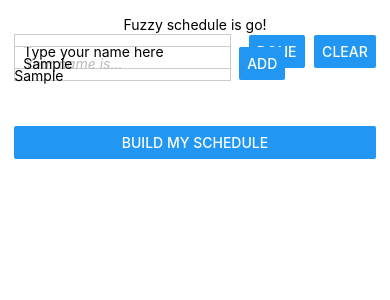
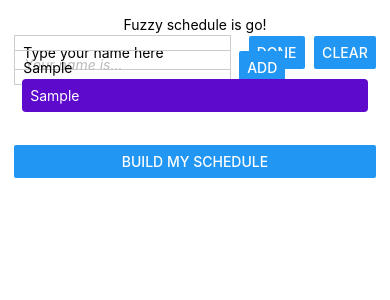
Before and after one commit to TomRosenbloom/fuzzy, a React Native app: screen / in a window 390 px wide. Both pictures are taken after typing "Sample" into the empty fields and a click on the button "ADD". Shown: the top 300 px of the page. Built offline with nearby package versions, Linux system fonts and the light colour scheme.

Commit message:
scrollView

```diff
--- a/App.js
+++ b/App.js
@@ -1,5 +1,5 @@
 import { useState } from 'react';
-import { StyleSheet, Text, View, Button, TextInput } from 'react-native';
+import { StyleSheet, Text, View, Button, TextInput, ScrollView } from 'react-native';
 
 export default function App() {
   const [enteredNameText, setEnteredNameText] = useState('');
@@ -61,7 +61,15 @@ export default function App() {
           <Button title='Add' onPress={addBlockTypeHandler}/>
         </View>
         <View style={styles.blockTypeList}>
-          {blockTypes.map((blockType) => <Text>{blockType}</Text>)}
+          <ScrollView>
+
+          {blockTypes.map((blockType) =>
+          <View style={styles.blockTypeItem} key={blockType}>
+            <Text style={styles.blockTypeText}>{blockType}</Text>
+          </View>
+          )}
+          </ScrollView>
+
         </View>
 
         <View style={{flex: 1}}>
@@ -98,6 +106,15 @@ const styles = StyleSheet.create({
   blockTypeList: {
     flex: 1
   },
+  blockTypeItem: {
+    margin: 8,
+    padding: 8,
+    borderRadius: 4,
+    backgroundColor: '#5e0acc',
+  },
+  blockTypeText: {
+    color: 'white'
+  },
   textInput: {
     borderWidth: 1,
     borderColor: '#ccc',
```
